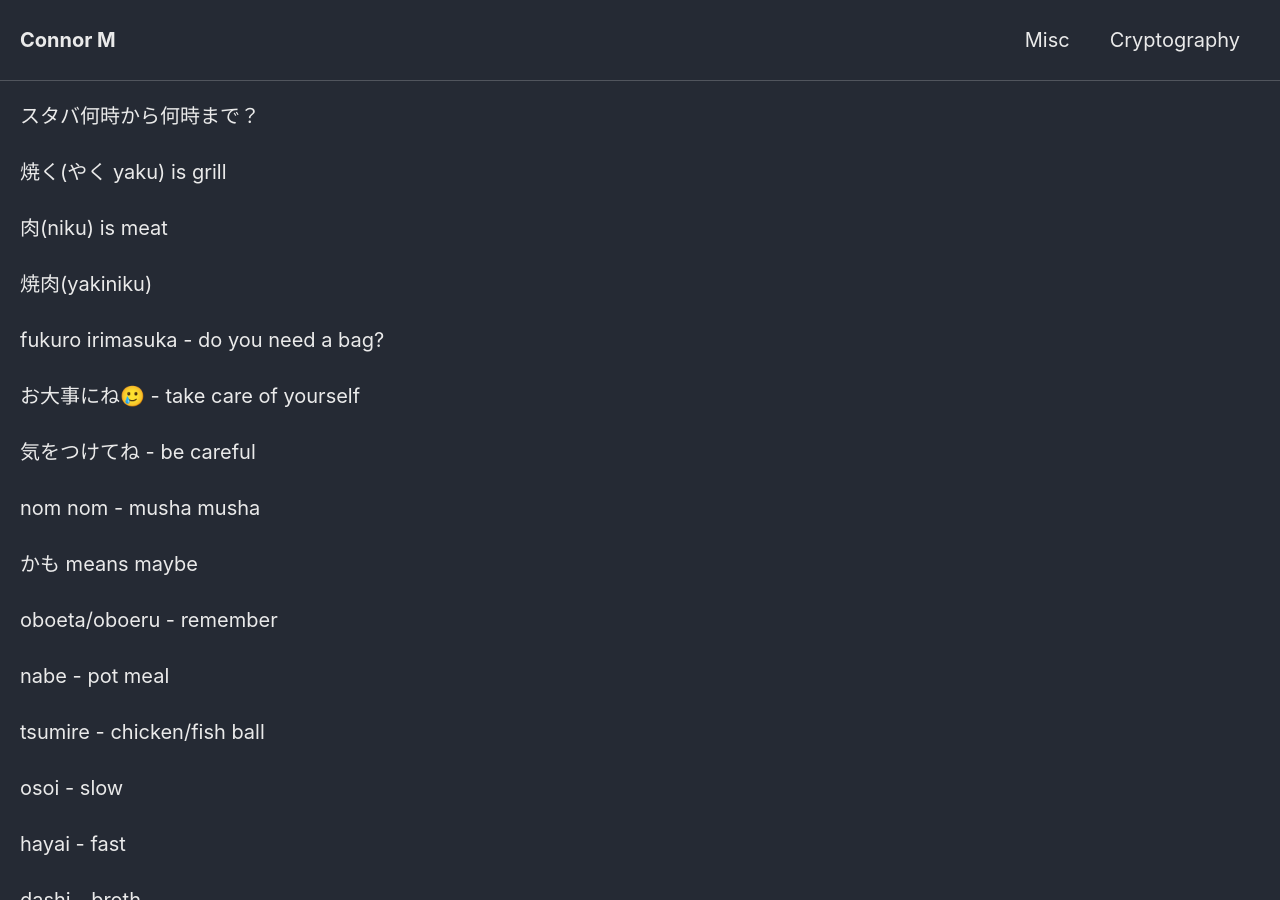
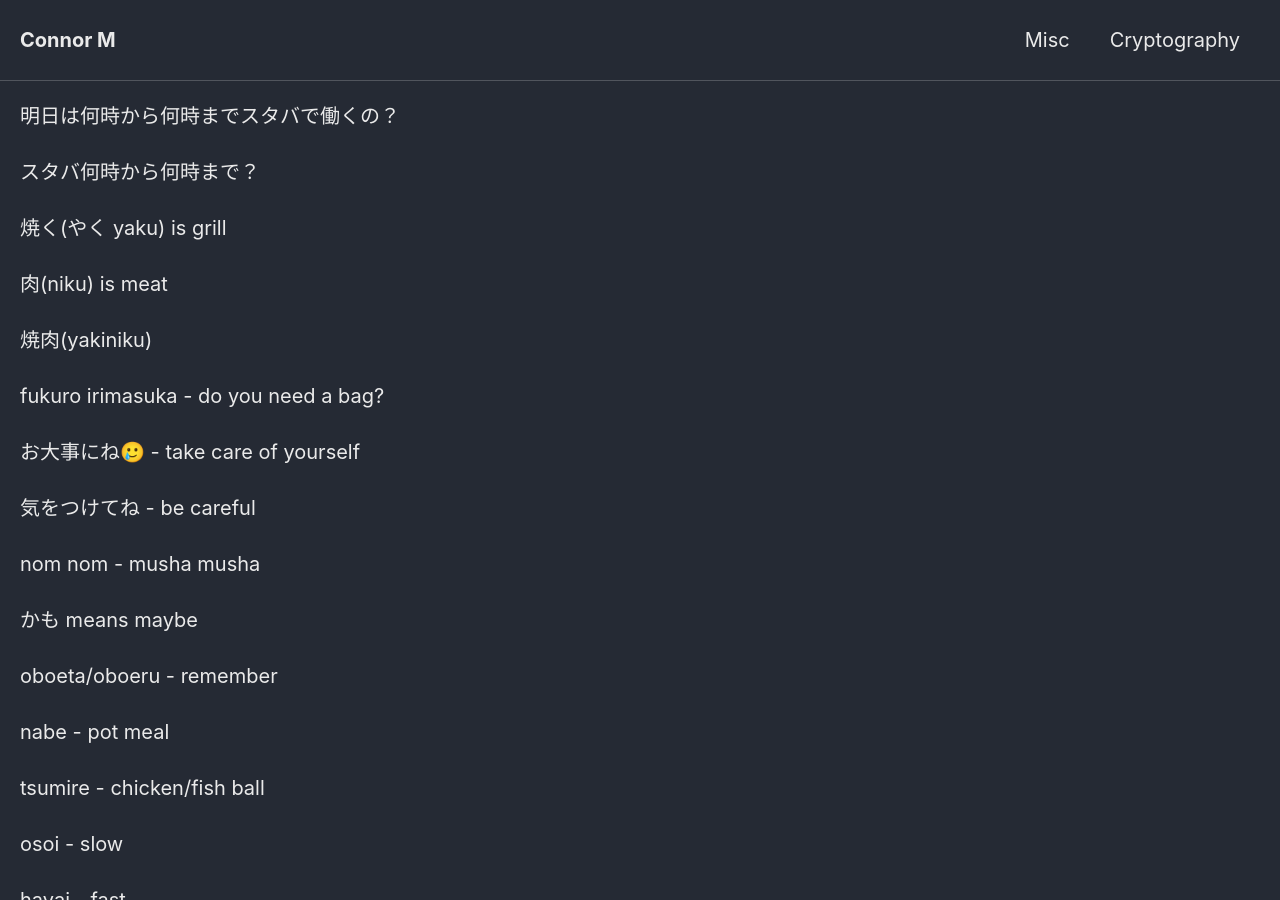
Before and after one commit to Connor-McCartney/Connor-McCartney.github.io, a Jekyll site: the page built from _pages/misc/japanese.md, in a window 1280 px wide and 900 px high. Built offline with Jekyll 4.4.1, drawn with Linux system fonts in a browser that asks for light colours; cached includes are drawn as plain includes; our own code applies the rules of GitHub Pages for plain Markdown files.

Commit message:
Update japanese.md

```diff
--- a/_pages/misc/japanese.md
+++ b/_pages/misc/japanese.md
@@ -1,3 +1,5 @@
+明日は何時から何時までスタバで働くの？
+
 スタバ何時から何時まで？
 
 焼く(やく yaku) is grill
```
